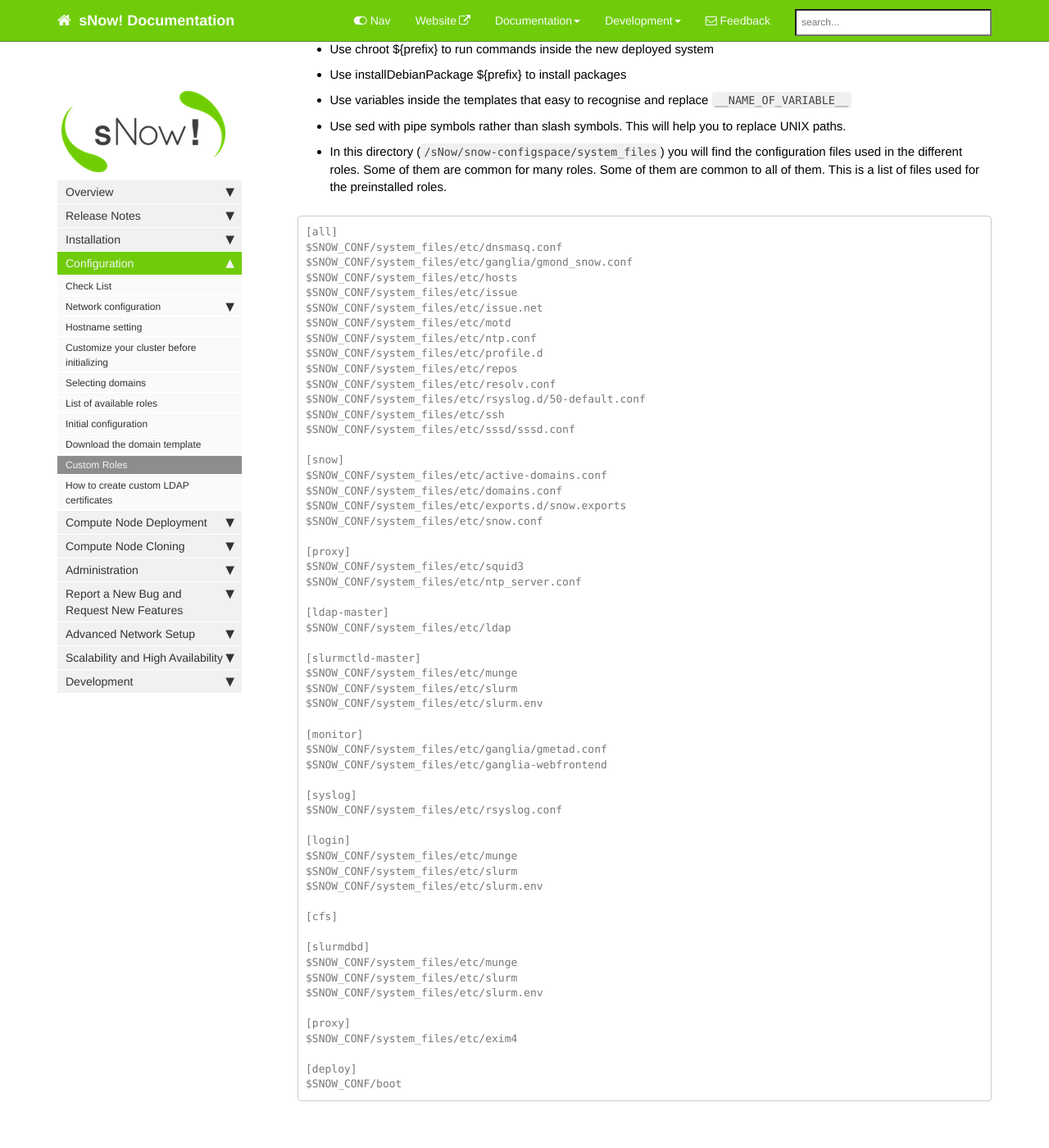
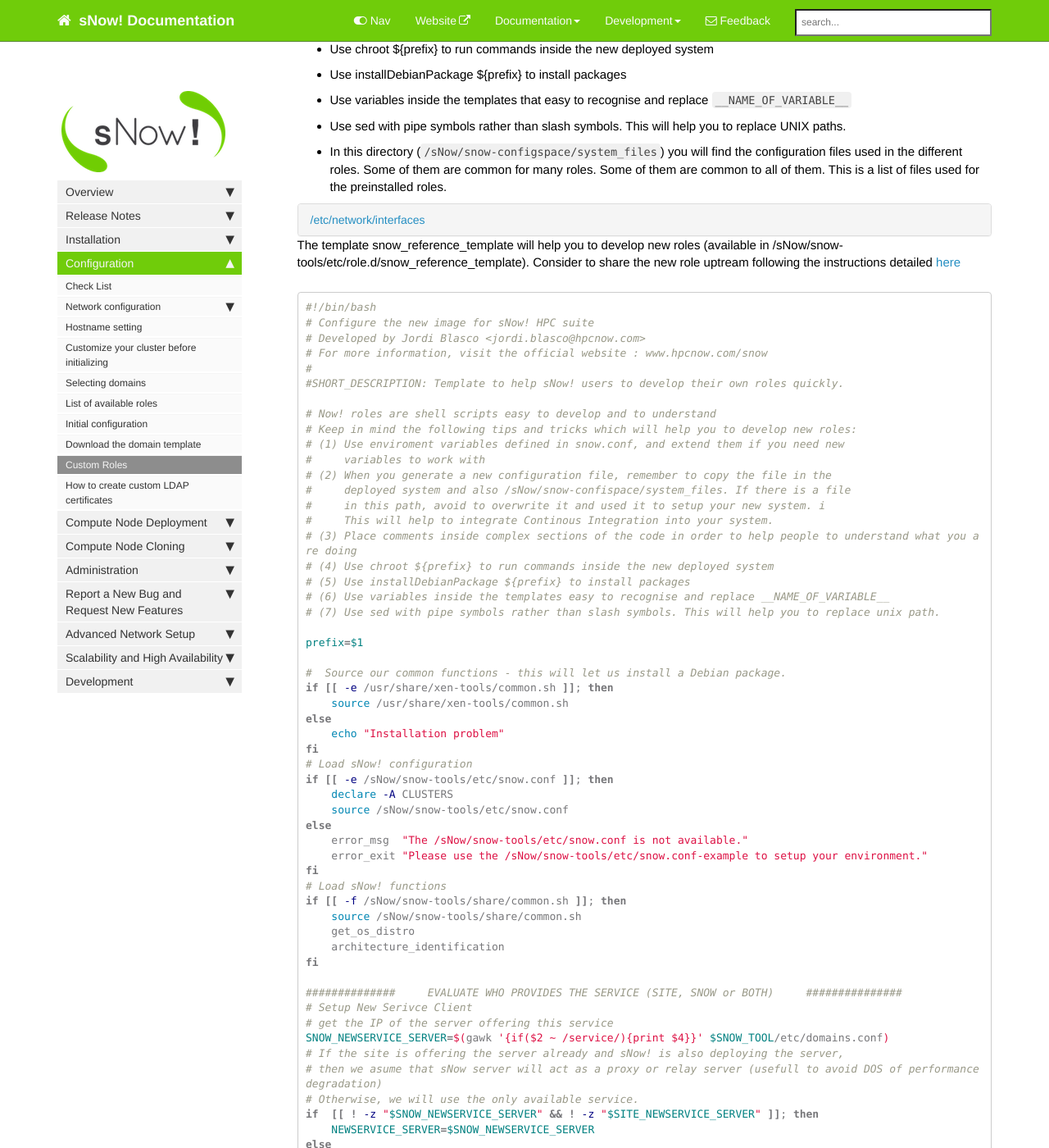
Before and after one commit to FlocksCM/snow-documentation, a Jekyll site: the page built from pages/mydoc/mydoc_custom_roles.md, in a window 1280 px wide and 1400 px high, scrolled down 535 px. Shown: the whole window at 82% size. Built offline with Jekyll 4.4.1, drawn with Linux system fonts in a browser that asks for light colours; nearby versions of some CDN libraries; comment, search, counter and statistics services are not loaded; some of the changed text lies outside the part shown.

Commit message:
Update mydoc_custom_roles.md

````diff
--- a/pages/mydoc/mydoc_custom_roles.md
+++ b/pages/mydoc/mydoc_custom_roles.md
@@ -18,8 +18,16 @@ sNow! roles are shell scripts which make them easy to develop and to understand.
 * Use variables inside the templates that easy to recognise and replace ```__NAME_OF_VARIABLE__```
 * Use sed with pipe symbols rather than slash symbols. This will help you to replace UNIX paths.
 * In this directory (```/sNow/snow-configspace/system_files```) you will find the configuration files used in the different roles. Some of them are common for many roles. Some of them are common to all of them. This is a list of files used for the preinstalled roles.
-
-```
+<div class="panel-group" id="accordion">
+    <div class="panel panel-default">
+        <div class="panel-heading">
+            <h4 class="panel-title">
+                <a class="noCrossRef accordion-toggle" data-toggle="collapse" data-parent="#accordion" href="#collapseOne">/etc/network/interfaces</a>
+            </h4>
+        </div>
+        <div id="collapseOne" class="panel-collapse collapse noCrossRef">
+            <div class="panel-body">
+                <pre>
 [all]
 $SNOW_CONF/system_files/etc/dnsmasq.conf
 $SNOW_CONF/system_files/etc/ganglia/gmond_snow.conf
@@ -76,5 +84,91 @@ $SNOW_CONF/system_files/etc/slurm.env
 $SNOW_CONF/system_files/etc/exim4
 
 [deploy]
-$SNOW_CONF/boot
+$SNOW_CONF/boot                </pre>
+            </div>
+        </div>
+    </div>
+</div>
+
+The template snow_reference_template will help you to develop new roles (available in /sNow/snow-tools/etc/role.d/snow_reference_template).
+Consider to share the new role uptream following the instructions detailed [here](mydoc_contribute_back.html)
+``` bash
+#!/bin/bash
+# Configure the new image for sNow! HPC suite
+# Developed by Jordi Blasco <jordi.blasco@hpcnow.com>
+# For more information, visit the official website : www.hpcnow.com/snow
+#
+#SHORT_DESCRIPTION: Template to help sNow! users to develop their own roles quickly.
+
+# Now! roles are shell scripts easy to develop and to understand
+# Keep in mind the following tips and tricks which will help you to develop new roles:
+# (1) Use enviroment variables defined in snow.conf, and extend them if you need new
+#     variables to work with
+# (2) When you generate a new configuration file, remember to copy the file in the
+#     deployed system and also /sNow/snow-confispace/system_files. If there is a file
+#     in this path, avoid to overwrite it and used it to setup your new system. i
+#     This will help to integrate Continous Integration into your system.
+# (3) Place comments inside complex sections of the code in order to help people to understand what you are doing
+# (4) Use chroot ${prefix} to run commands inside the new deployed system
+# (5) Use installDebianPackage ${prefix} to install packages
+# (6) Use variables inside the templates easy to recognise and replace __NAME_OF_VARIABLE__
+# (7) Use sed with pipe symbols rather than slash symbols. This will help you to replace unix path.
+
+prefix=$1
+
+#  Source our common functions - this will let us install a Debian package.
+if [[ -e /usr/share/xen-tools/common.sh ]]; then
+    source /usr/share/xen-tools/common.sh
+else
+    echo "Installation problem"
+fi
+# Load sNow! configuration
+if [[ -e /sNow/snow-tools/etc/snow.conf ]]; then
+    declare -A CLUSTERS
+    source /sNow/snow-tools/etc/snow.conf
+else
+    error_msg  "The /sNow/snow-tools/etc/snow.conf is not available."
+    error_exit "Please use the /sNow/snow-tools/etc/snow.conf-example to setup your environment."
+fi
+# Load sNow! functions
+if [[ -f /sNow/snow-tools/share/common.sh ]]; then
+    source /sNow/snow-tools/share/common.sh
+    get_os_distro
+    architecture_identification
+fi
+
+##############     EVALUATE WHO PROVIDES THE SERVICE (SITE, SNOW or BOTH)     ###############
+# Setup New Serivce Client
+# get the IP of the server offering this service
+SNOW_NEWSERVICE_SERVER=$(gawk '{if($2 ~ /service/){print $4}}' $SNOW_TOOL/etc/domains.conf)
+# If the site is offering the server already and sNow! is also deploying the server,
+# then we asume that sNow server will act as a proxy or relay server (usefull to avoid DOS of performance degradation)
+# Otherwise, we will use the only available service.
+if  [[ ! -z "$SNOW_NEWSERVICE_SERVER" && ! -z "$SITE_NEWSERVICE_SERVER" ]]; then
+    NEWSERVICE_SERVER=$SNOW_NEWSERVICE_SERVER
+else
+    NEWSERVICE_SERVER="${SITE_NEWSERVICE_SERVER:-$SNOW_NEWSERVICE_SERVER}"
+fi
+
+##############     EVALUATE IF THE SERVER IS AVAILABLE/EXPECTED OR NOT     ###############
+if  [[ ! -z "$NEWSERVICE_SERVER" ]]; then
+    # Install the required packages
+    installDebianPackage ${prefix} whatever
+    # Check if the configuration file already exists
+    if [[ -e /sNow/snow-configspace/system_files/etc/NEWSERVICE.conf ]]; then
+        # Transfer the existing file to the final destination
+        cp -p /sNow/snow-configspace/system_files/etc/NEWSERVICE.conf ${prefix}/etc/NEWSERVICE.conf
+    else
+        # Parse the default configuration file provided by the OS distribution or your advanced
+        # configuration template located in etc/config_template.d/NEWSERVICE/NEWSERVICE.conf
+        # cp -p etc/config_template.d/NEWSERVICE/NEWSERVICE.conf ${prefix}/etc/NEWSERVICE.conf
+        sed -i 's|__NEW_SERVICE_PARAMETER__|$NEW_SERVICE_PARAMETER|g' ${prefix}/etc/NEWSERVICE.conf
+        cp -p ${prefix}/etc/NEWSERVICE.conf /sNow/snow-configspace/system_files/etc/NEWSERVICE.conf
+        # Execute the required commands inside the deployed system with chroot ${prefix}
+        chroot ${prefix} /usr/bin/whatever_command $NEW_VARIABLE
+        # Use debconf-set-selections to setup the required parameters during the software installation
+        # Learn what parameters are available with debconf-show
+        echo "NEWSERVICE-config    NEWSERVICE/ParameterA string $NEW_SERVICE_SERVER" | chroot ${prefix} /usr/bin/debconf-set-selections
+    fi
+fi
 ```
````
